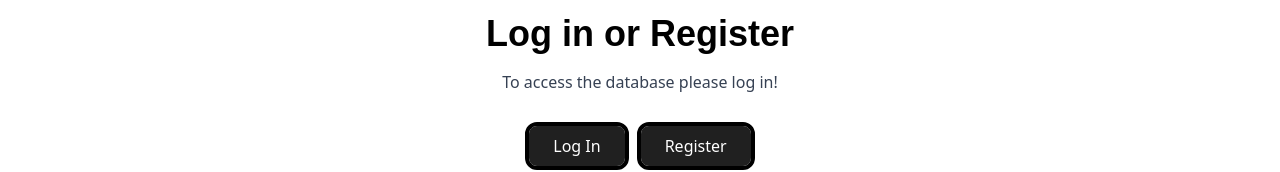
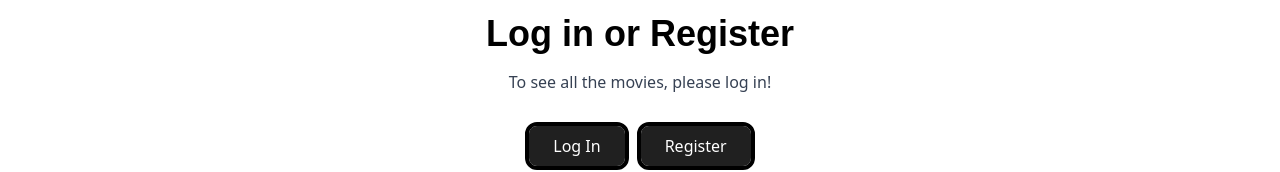
Before and after one commit to AuroraHumo/movie-data-explorer, a React (Vite) app: page /logOrRegister in a window 1280 px wide. Shown: the part 406-578 px from the top of the page. Built offline with nearby package versions, Linux system fonts and the light colour scheme; no server answers; a web font is replaced by a local one.

Commit message:
"fix: exclude tests for Vercel"

```diff
--- a/src/app/App.tsx
+++ b/src/app/App.tsx
@@ -3,7 +3,7 @@ import { Routes, Route } from 'react-router-dom';
 import Layout from '../layout/Layout';
 import Home from '../pages/Home'
 import { MovieFetcher } from '../hooks/MovieFetcher';
-import  {InfiniteMoviesQuery}  from '../hooks/InfiniteMoviesQuery';
+import  {InfiniteMoviesQuery}  from '../pages/InfiniteMoviesQuery';
 import Login from '../pages/Login';
 import Register from '../pages/Register';
 import ProtectedRoute from '../pages/ProtectedRoute';
@@ -18,10 +18,7 @@ export default function App() {
     <Layout>
         <Routes>
           <Route path="/" element={<Home />} />
-          <Route path="/movies" element={
-            <ProtectedRoute>
-              <MovieFetcher />
-            </ProtectedRoute> } />
+          <Route path="/movies" element={ <MovieFetcher /> } />
           <Route path="/movies-full-list" element={
             <ProtectedRoute>
               <InfiniteMoviesQuery />
--- a/src/hooks/InfiniteMoviesQuery.tsx
+++ b/src/pages/InfiniteMoviesQuery.tsx
@@ -1,8 +1,8 @@
 import { useInfiniteQuery } from '@tanstack/react-query';
-import { InfiniteGetMovies } from './InfiniteGetMovies'
-import MovieList from '../pages/MovieList';
+import { InfiniteGetMovies } from '../hooks/InfiniteGetMovies'
+import MovieList from './MovieList';
 import Spinner from '../components/Spinner';
-import ErrorPage from '../pages/Errorpage';
+import ErrorPage from './ErrorPage';
 import { useEffect, useRef } from 'react';
 
 export const InfiniteMoviesQuery = () => {
--- a/src/pages/LogOrRegister.tsx
+++ b/src/pages/LogOrRegister.tsx
@@ -5,7 +5,7 @@ export default function LogOrRegister() {
     return (
         <div className="flex flex-col items-center text-center justify-center h-screen">
             <h1 className="text-4xl font-zen-dots-bold mb-4">Log in or Register</h1>
-            <p className="text-gray-700 mb-4">To access the database please log in!</p>
+            <p className="text-gray-700 mb-4">To see all the movies, please log in!</p>
 
             <div className="flex space-x-4 mt-4">
                 <Link to="/login">
--- a/src/pages/MovieList.tsx
+++ b/src/pages/MovieList.tsx
@@ -1,6 +1,7 @@
 import { useState } from "react";
 import type { MovieInterface } from "../interfaces/MovieInterface";
 import ModalMovie from "../components/ModalMovie";
+import LogOrRegister from "./LogOrRegister";
 
 interface Props {
     movies: MovieInterface[];
@@ -56,6 +57,7 @@ const MovieList = ({ movies }: Props) => {
                     </div>
                 ))}
             </div>
+            <LogOrRegister />
 
             {info && (
                 <ModalMovie
--- a/tsconfig.json
+++ b/tsconfig.json
@@ -7,6 +7,11 @@
     { "path": "./tsconfig.app.json" },
     { "path": "./tsconfig.node.json" }
   ],
+  "exclude": [
+    "node_modules",
+    "dist",
+    "src/testing"
+  ]
 
 
 
```
Also changed, not shown: src/pages/MovieFullList.tsx (deleted).
